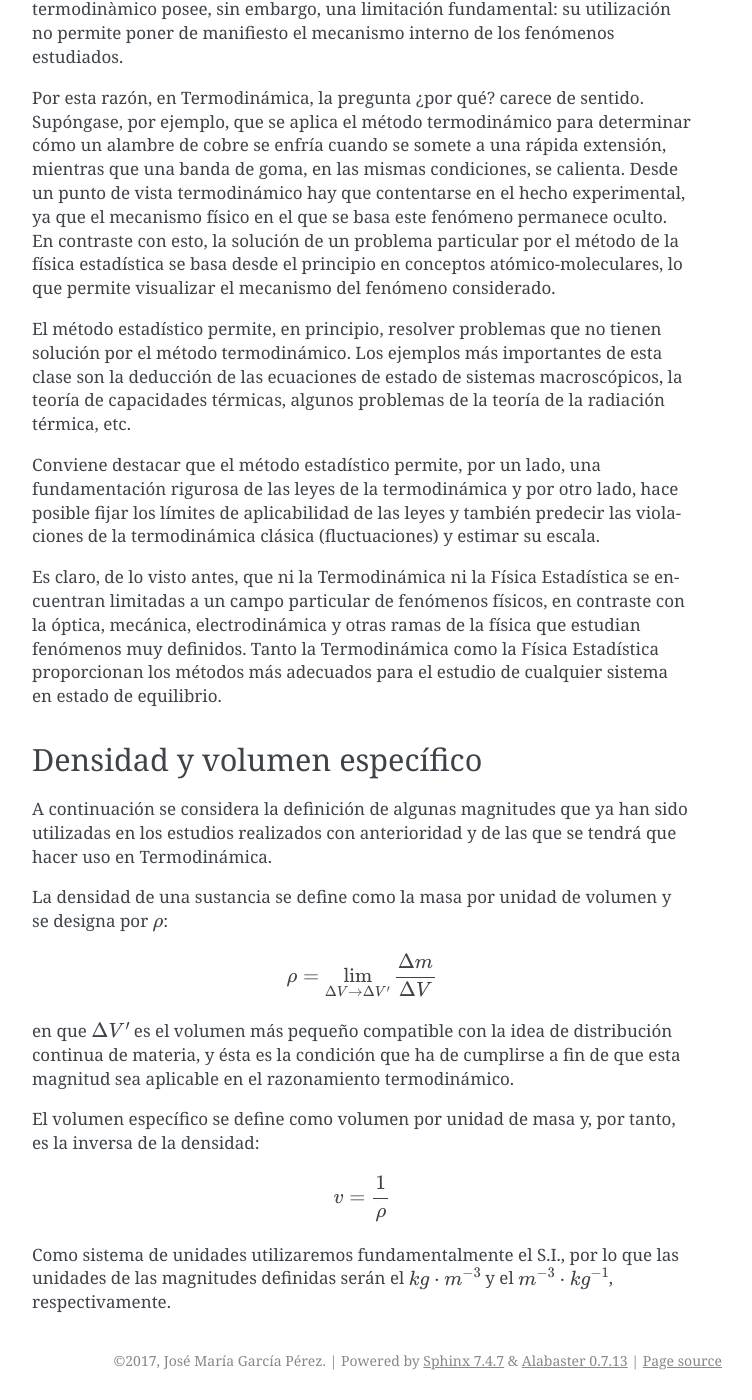
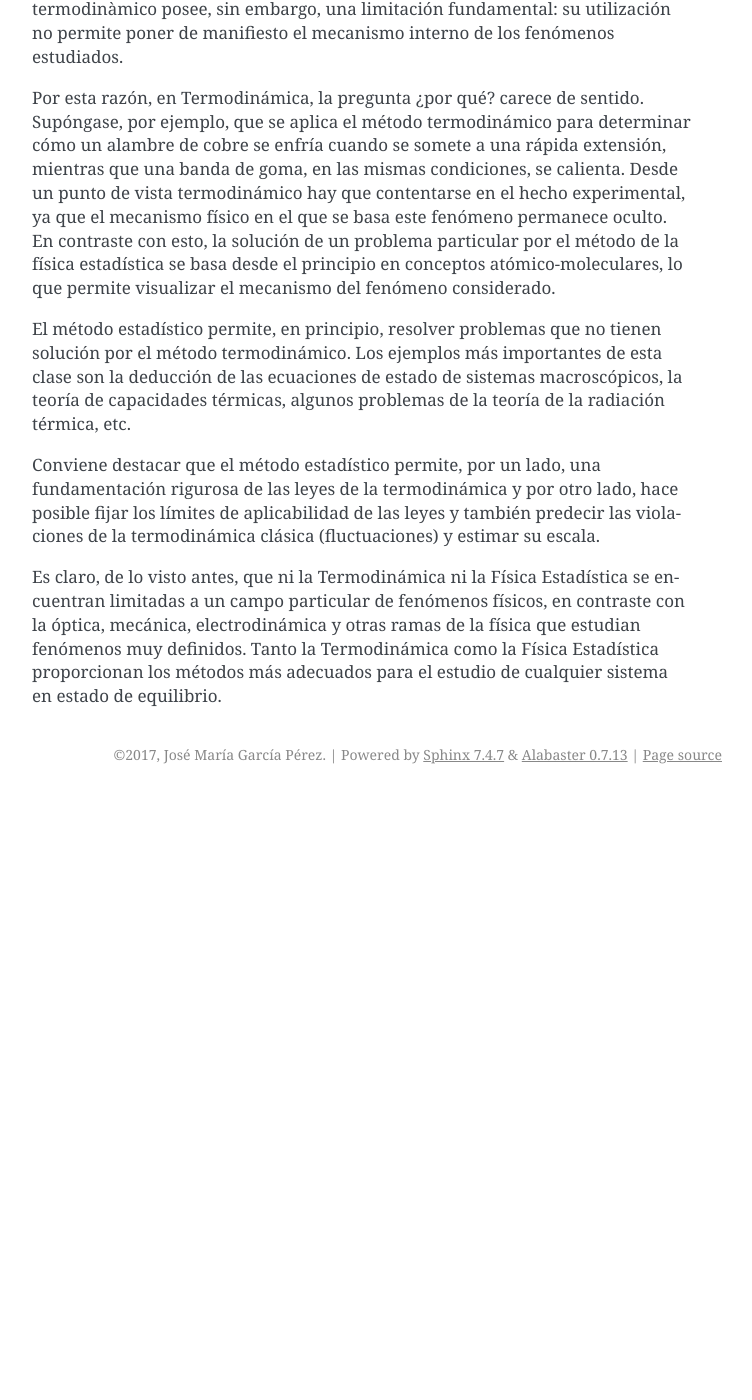
Before and after one commit to mantielero/termodinamica, a Sphinx documentation site: the page built from source/guion_introduccion.rst, in a window 1280 px wide and 1400 px high, scrolled down 13822 px. Shown: the whole window, without its empty margins (388-1140 px from the left). Built offline with Sphinx 7.4.7, drawn with Linux system fonts in a browser that asks for light colours; after the commit the page ends 14616 px from its top, so only the background shows below that; some of the changed text lies outside the part shown.

Commit message:
Quitamos la densidad

```diff
--- a/source/guion_introduccion.rst
+++ b/source/guion_introduccion.rst
@@ -288,25 +288,3 @@ El método estadístico permite, en principio, resolver problemas que no tienen
 Conviene destacar que el método estadístico permite, por un lado, una fundamentación rigurosa de las leyes de la termodinámica y por otro lado, hace posible fijar los límites de aplicabilidad de las leyes y también predecir las violaciones de la termodinámica clásica (fluctuaciones) y estimar su escala.
 
 Es claro, de lo visto antes, que ni la Termodinámica ni la Física Estadística se encuentran limitadas a un campo particular de fenómenos físicos, en contraste con la óptica, mecánica, electrodinámica y otras ramas de la física que estudian fenómenos muy definidos. Tanto la Termodinámica como la Física Estadística proporcionan los métodos más adecuados para el estudio de cualquier sistema en estado de equilibrio.
-
-Densidad y volumen específico
------------------------------
-
-A continuación se considera la definición de algunas magnitudes que ya han sido utilizadas en los estudios realizados con anterioridad y de las que se tendrá que hacer uso en Termodinámica.
-
-La densidad de una sustancia se define como la masa por unidad de volumen y se designa
-por :math:`\rho`:
-
-.. math::
-
-   \rho = \lim_{\Delta V \rightarrow \Delta V'} \frac{\Delta m}{\Delta V}
-
-en que :math:`\Delta V'` es el volumen más pequeño compatible con la idea de distribución continua de materia, y ésta es la condición que ha de cumplirse a fin de que esta magnitud sea aplicable en el razonamiento termodinámico.
-
-El volumen específico se define como volumen por unidad de masa y, por tanto, es la inversa de la densidad:
-
-.. math::
-
-   v = \frac{1}{\rho}
-
-Como sistema de unidades utilizaremos fundamentalmente el S.I., por lo que las unidades de las magnitudes definidas serán el :math:`kg \cdot m^{-3}` y el :math:`m^{-3} \cdot kg^{-1}`, respectivamente.
```
